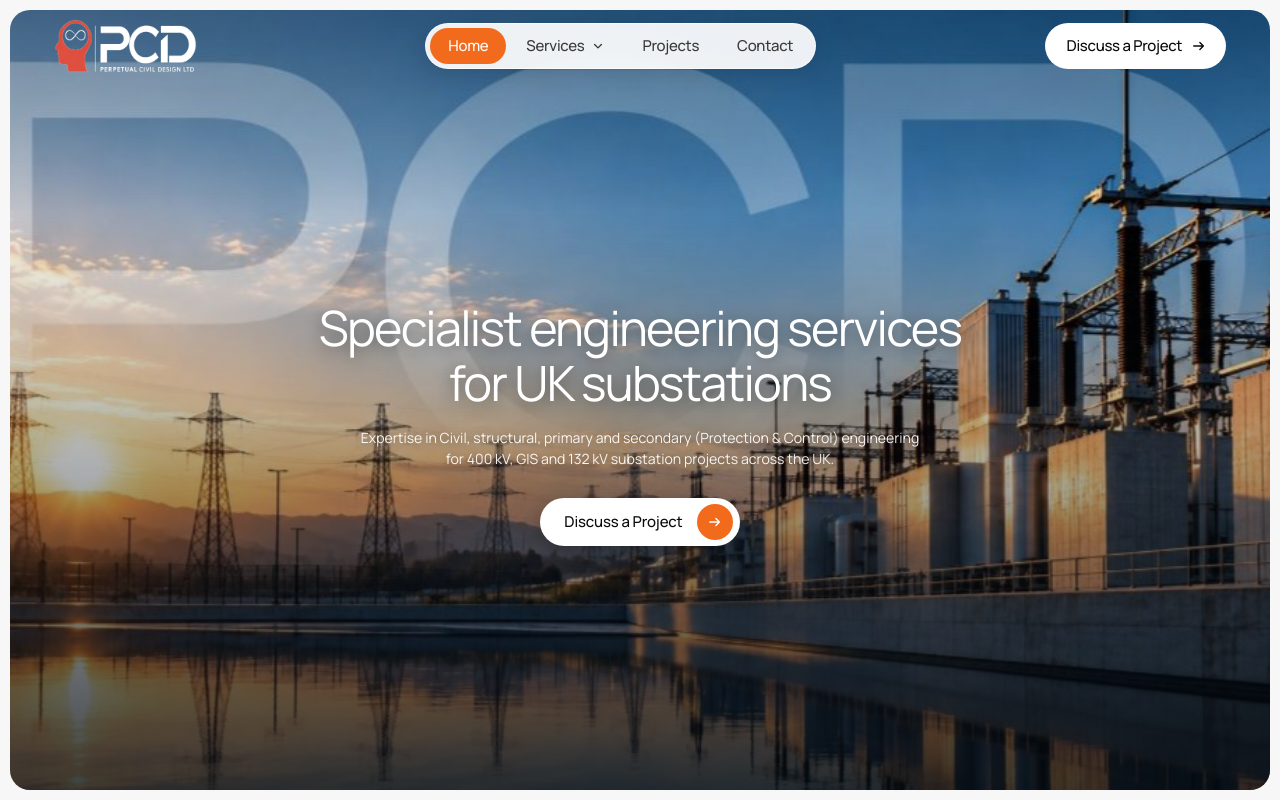
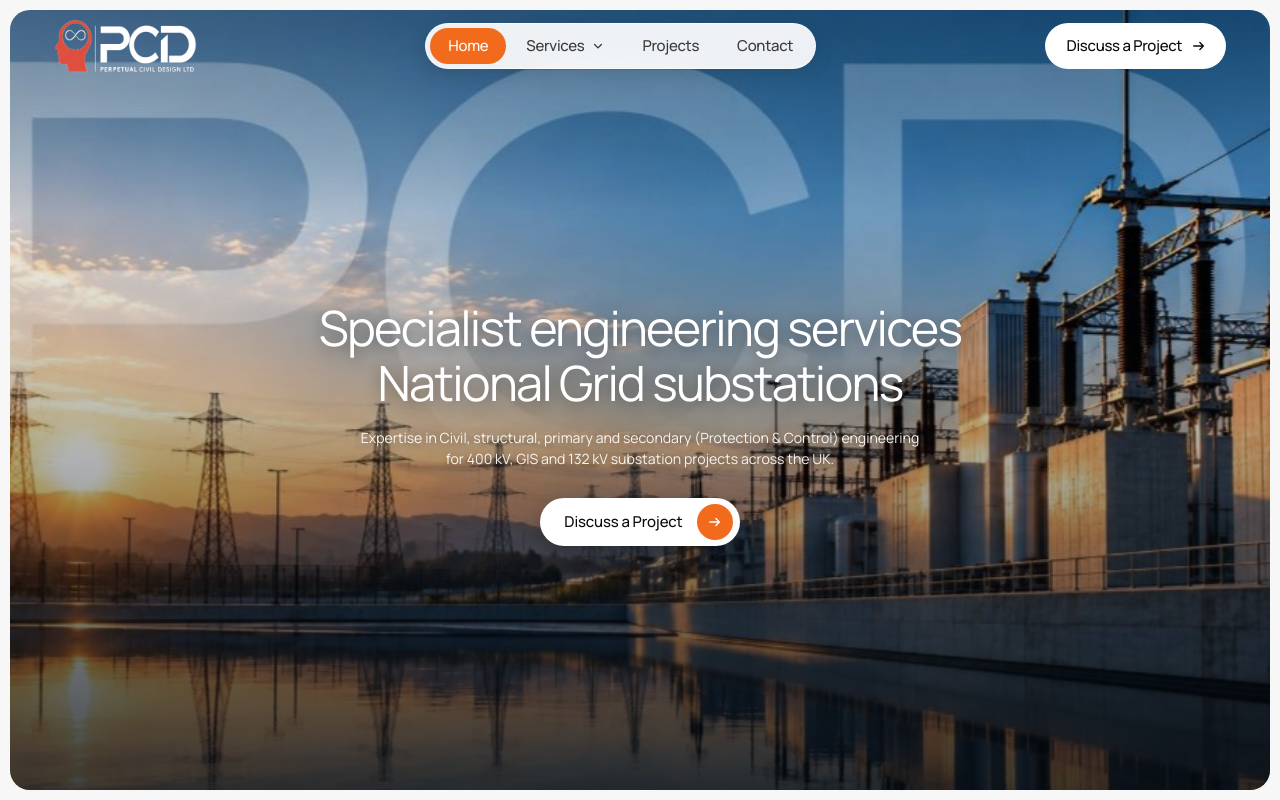
Before and after one commit to Sidhu-74/Perpetual-Civil-Design, a Next.js app: page / in a window 1280 px wide. Shown: the top 800 px of the page. Built offline with nearby package versions, Linux system fonts and the light colour scheme.

Commit message:
feat: update hero headline to National Grid substations

```diff
--- a/app/page.tsx
+++ b/app/page.tsx
@@ -79,7 +79,7 @@ export default function HomePage() {
         <div className="hero-frame hero-frame-center">
           <img
             src="/img/hero.jpg"
-            alt="Specialist engineering services for UK substations"
+            alt="Specialist engineering services - National Grid substations"
             fetchPriority="high"
             decoding="async"
             width={1024}
@@ -87,7 +87,7 @@ export default function HomePage() {
           />
           <div className="hero-center-content">
             <h1 id="h-hero" className="hero-center-title">
-              Specialist engineering services<br />for UK substations
+              Specialist engineering services<br />National Grid substations
             </h1>
             <p className="hero-center-sub">
               Expertise in Civil, structural, primary and secondary (Protection &amp; Control) engineering<br />for 400 kV, GIS and 132 kV substation projects across the UK.
```
